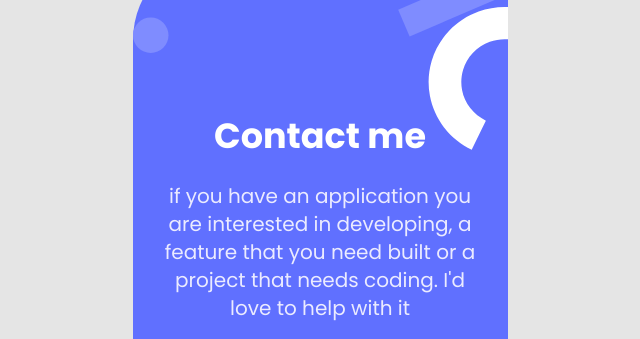
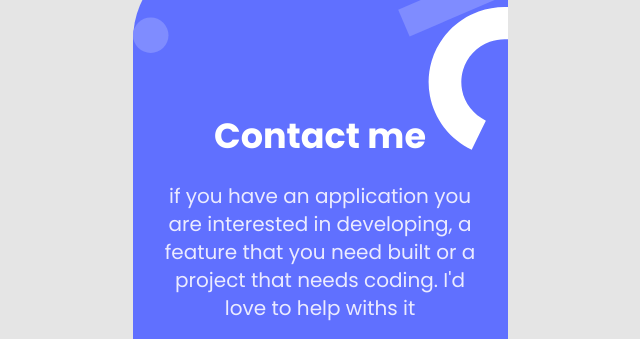
Before and after one commit to Kirabo19/Portfolio, a website: page index.html in a window 1280 px wide. Shown: the part 4700-5039 px from the top of the page, 320-960 px from the left. Drawn offline with Linux system fonts and the light colour scheme.

Commit message:
Add html.index

```diff
--- a/index.html
+++ b/index.html
@@ -257,7 +257,7 @@
        <p class="msg">
         if you have an application you are interested in developing,
         a feature that you need built or a project that needs coding.
-        I'd love to help with it
+        I'd love to help withs it
        </p>
        <div>
          <form action="https://formspree.io/f/mvodnloy" method="post">
```
